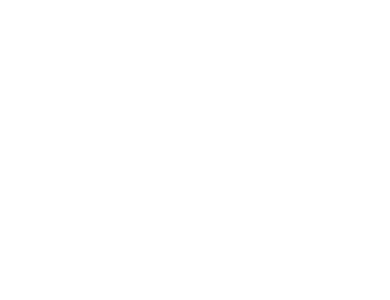
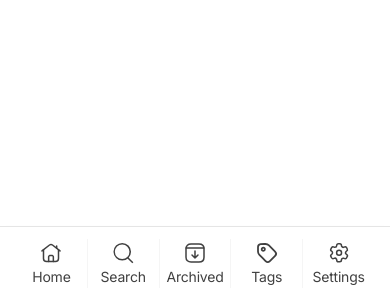
Before and after one commit to amine-bambrik-p8/notes-app, a Next.js app: page / in a window 390 px wide. Shown: the part 544-844 px from the top of the page. Built offline with nearby package versions, Linux system fonts and the light colour scheme.

Commit message:
Create menu bar for small screens

```diff
--- a/src/app/(menu)/layout.tsx
+++ b/src/app/(menu)/layout.tsx
@@ -1,3 +1,4 @@
+import { MenuBar } from '@/components/navigation/menu-bar';
 import { SideNav } from '@/components/navigation/side-nav';
 
 export default function SidebarLayout({
@@ -15,6 +16,10 @@
       <div className="flex-1 overflow-y-auto max-md:rounded-t-xl">
         {children}
       </div>
+      {/* Bottom Menubar */}
+      <div className="md:hidden">
+        <MenuBar></MenuBar>
+      </div>
     </div>
   );
 }
--- /dev/null
+++ b/src/components/navigation/menu-bar.tsx
@@ -0,0 +1,151 @@
+'use client';
+
+import { classNames } from '@/utils/string';
+import { usePathname } from 'next/navigation';
+import HomeIcon from '../shared/icons/home';
+import TagIcon from '../shared/icons/tag';
+import ArchiveIcon from '../shared/icons/archive';
+import SearchIcon from '../shared/icons/search';
+import SettingsIcon from '../shared/icons/settings';
+
+export function MenuBar() {
+  const pathname = usePathname();
+  return (
+    <nav
+      aria-label="Tabs"
+      className="bor xs:h-18.5 isolate flex h-14 justify-center divide-x divide-neutral-100 border-t-1 border-t-neutral-200 px-4 py-3 shadow-md dark:divide-neutral-800 dark:border-t-neutral-800"
+    >
+      <a
+        href="/notes"
+        aria-current="page"
+        className={classNames(
+          'group flex min-w-0 grow items-center justify-center overflow-hidden',
+        )}
+      >
+        <div
+          className={classNames(
+            pathname.startsWith('/notes')
+              ? 'bg-blue-50 text-blue-500 dark:bg-neutral-700'
+              : 'text-neutral-700 hover:text-blue-500 dark:text-neutral-400',
+
+            'xs:w-20 flex grow-0 flex-col items-center space-y-1 rounded-sm px-5.5 py-1 text-center text-xs hover:bg-blue-50 dark:hover:bg-neutral-700',
+          )}
+        >
+          <HomeIcon
+            className={classNames(
+              pathname.startsWith('/notes')
+                ? 'fill-blue-500'
+                : 'fill-neutral-700 group-hover:fill-blue-500 dark:fill-neutral-400',
+              'size-6 shrink-0',
+            )}
+          ></HomeIcon>
+          <span className="xs:block text-preset-5 hidden">Home</span>
+        </div>
+      </a>
+      <a
+        href="/search"
+        className={classNames(
+          'group flex min-w-0 grow items-center justify-center overflow-hidden',
+        )}
+      >
+        <div
+          className={classNames(
+            pathname.startsWith('/search')
+              ? 'bg-blue-50 text-blue-500 dark:bg-neutral-700'
+              : 'text-neutral-700 hover:text-blue-500 dark:text-neutral-400',
+
+            'xs:w-20 flex grow-0 flex-col items-center space-y-1 rounded-sm px-5.5 py-1 text-center text-xs hover:bg-blue-50 dark:hover:bg-neutral-700',
+          )}
+        >
+          <SearchIcon
+            className={classNames(
+              pathname.startsWith('/search')
+                ? 'fill-blue-500'
+                : 'fill-neutral-700 group-hover:fill-blue-500 dark:fill-neutral-400',
+              'size-6 shrink-0',
+            )}
+          ></SearchIcon>
+          <span className="xs:block text-preset-5 hidden">Search</span>
+        </div>
+      </a>
+      <a
+        href="/archived-notes"
+        className={classNames(
+          'group flex min-w-0 grow items-center justify-center overflow-hidden',
+        )}
+      >
+        <div
+          className={classNames(
+            pathname.startsWith('/archived-notes')
+              ? 'bg-blue-50 text-blue-500 dark:bg-neutral-700'
+              : 'text-neutral-700 hover:text-blue-500 dark:text-neutral-400',
+
+            'xs:w-20 flex grow-0 flex-col items-center space-y-1 rounded-sm px-5.5 py-1 text-center text-xs hover:bg-blue-50 dark:hover:bg-neutral-700',
+          )}
+        >
+          <ArchiveIcon
+            className={classNames(
+              pathname.startsWith('/archived-notes')
+                ? 'stroke-blue-500'
+                : 'stroke-neutral-700 group-hover:stroke-blue-500 dark:stroke-neutral-400',
+              'size-6 shrink-0',
+            )}
+          ></ArchiveIcon>
+          <span className="xs:block text-preset-5 hidden">Archived</span>
+        </div>
+      </a>
+      <a
+        href="/tags"
+        className={classNames(
+          'group flex min-w-0 grow items-center justify-center overflow-hidden',
+        )}
+      >
+        <div
+          className={classNames(
+            pathname.startsWith('/tags')
+              ? 'bg-blue-50 text-blue-500 dark:bg-neutral-700'
+              : 'text-neutral-700 hover:text-blue-500 dark:text-neutral-400',
+
+            'xs:w-20 flex grow-0 flex-col items-center space-y-1 rounded-sm px-5.5 py-1 text-center text-xs hover:bg-blue-50 dark:hover:bg-neutral-700',
+          )}
+        >
+          <TagIcon
+            className={classNames(
+              pathname.startsWith('/tags')
+                ? 'stroke-blue-500'
+                : 'stroke-neutral-700 group-hover:stroke-blue-500 dark:stroke-neutral-400',
+              'size-6 shrink-0',
+            )}
+          ></TagIcon>
+          <span className="xs:block text-preset-5 hidden">Tags</span>
+        </div>
+      </a>
+      <a
+        href="/settings"
+        className={classNames(
+          'group flex min-w-0 grow items-center justify-center overflow-hidden',
+        )}
+      >
+        <div
+          className={classNames(
+            pathname.startsWith('/settings')
+              ? 'bg-blue-50 text-blue-500 dark:bg-neutral-700'
+              : 'text-neutral-700 hover:text-blue-500 dark:text-neutral-400',
+
+            'xs:w-20 flex grow-0 flex-col items-center space-y-1 rounded-sm px-5.5 py-1 text-center text-xs hover:bg-blue-50 dark:hover:bg-neutral-700',
+          )}
+        >
+          <SettingsIcon
+            className={classNames(
+              pathname.startsWith('/settings')
+                ? 'fill-blue-500'
+                : 'fill-neutral-700 group-hover:fill-blue-500 dark:fill-neutral-400',
+              'size-6 shrink-0',
+            )}
+          ></SettingsIcon>
+          <span className="xs:block text-preset-5 hidden">Settings</span>
+        </div>
+      </a>
+    </nav>
+  );
+}
```
